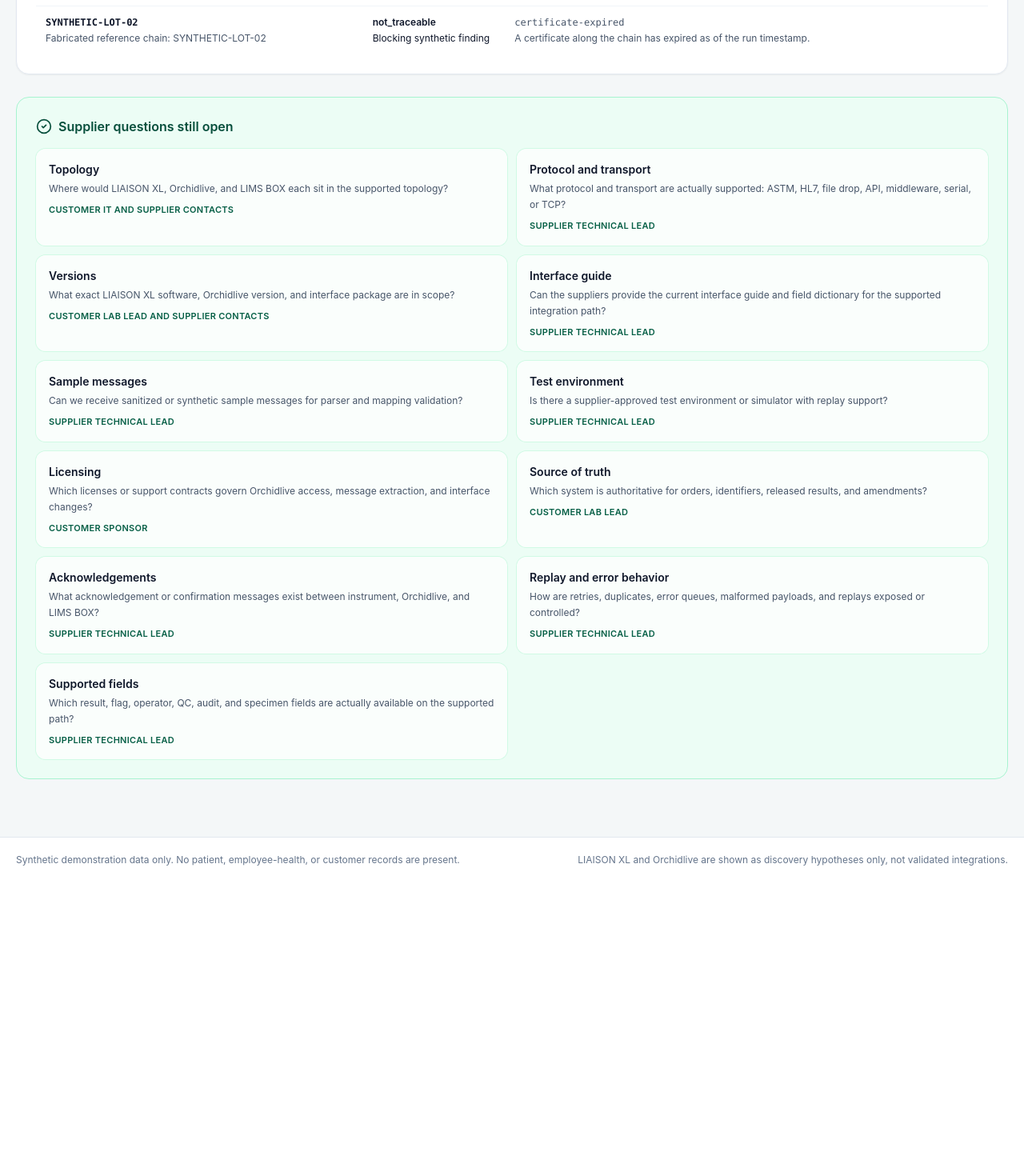
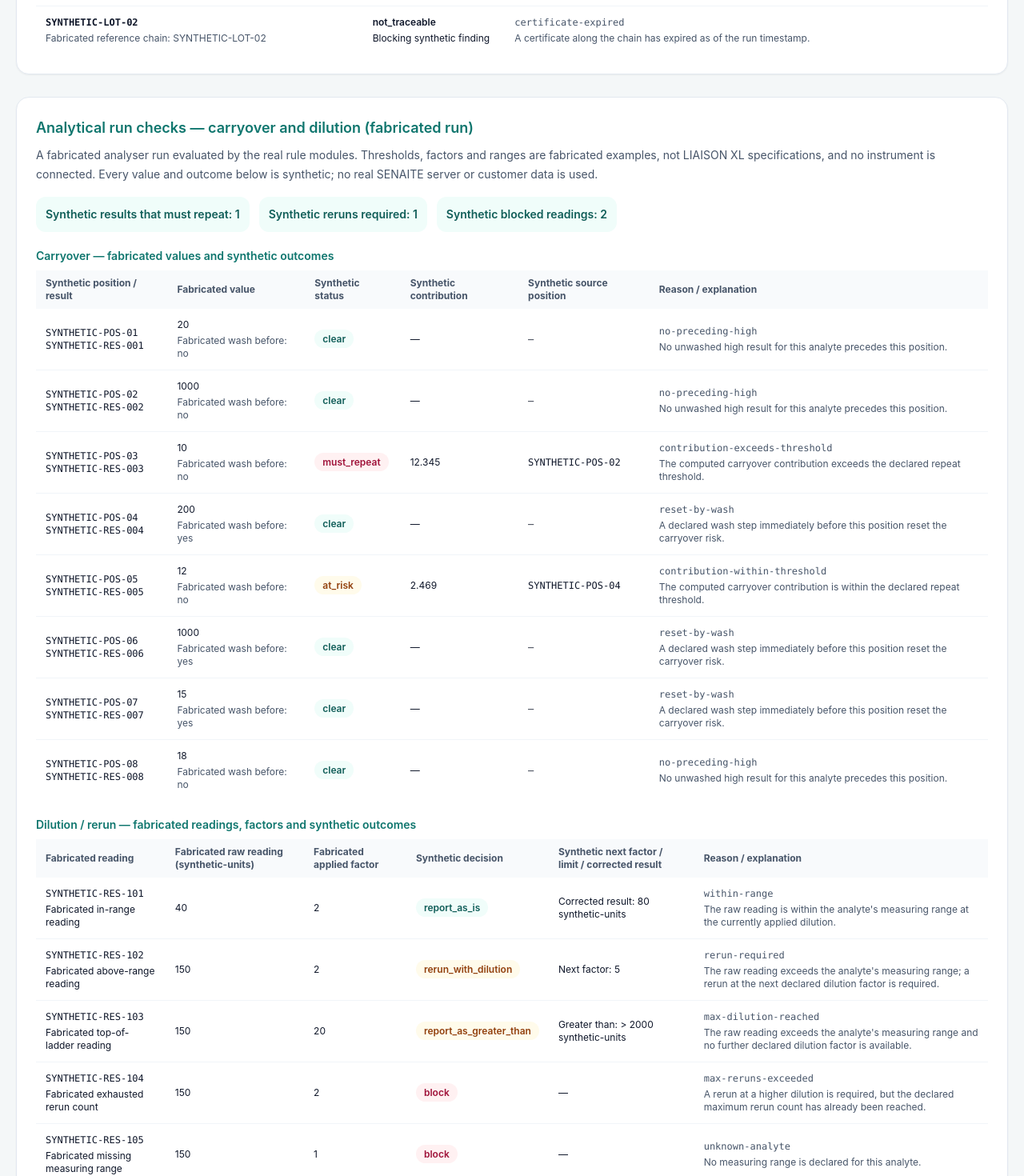
Before and after one commit to TombStoneDash/lims-box, a Next.js app: page /pilot/ohworks/instrument in a window 1280 px wide. Shown: the part 2800-4270 px from the top of the page at 80% size. Before the commit the page ends 3903 px from the top, so only its background shows below. Built offline with nearby package versions, Linux system fonts and the light colour scheme.

Commit message:
feat(ohworks): carryover-risk and dilution-rerun panel on the pilot instrument page
Built by Codex on Main Daisy (Hudson's ChatGPT account), queue job 287-lims-ohworks-analytical-run-checks-panel.

Co-Authored-By: Claude Fable 5.1 <noreply@anthropic.com>

```diff
--- a/app/pilot/ohworks/instrument/page.tsx
+++ b/app/pilot/ohworks/instrument/page.tsx
@@ -1,3 +1,4 @@
+import { buildPilotAnalyticalRunView } from '@/lib/ohworks-demo-analytical-run-view';
 import { buildPilotInstrumentReadinessView } from '@/lib/ohworks-demo-instrument-readiness-view';
 import { AlertOctagon, Cable, CheckCircle2, GitBranch, ShieldAlert } from 'lucide-react';
 import {
@@ -17,6 +18,7 @@ export default async function OHWorksInstrumentWorkbench({ searchParams }: PageP
   const params = searchParams ? await searchParams : undefined;
   const role = resolveRoleView(params?.role);
   const readiness = buildPilotInstrumentReadinessView();
+  const analyticalRun = buildPilotAnalyticalRunView();
 
   return (
     <div className="space-y-7">
@@ -178,6 +180,72 @@ export default async function OHWorksInstrumentWorkbench({ searchParams }: PageP
         ))}
       </section>
 
+      <section className="rounded-2xl border border-slate-200 bg-white p-6 shadow-sm">
+        <h2 className="text-lg font-semibold text-teal-700">Analytical run checks — carryover and dilution (fabricated run)</h2>
+        <p className="mt-2 text-sm leading-6 text-slate-600">
+          A fabricated analyser run evaluated by the real rule modules. Thresholds, factors and ranges are
+          fabricated examples, not LIAISON XL specifications, and no instrument is connected.
+          Every value and outcome below is synthetic; no real SENAITE server or customer data is used.
+        </p>
+        <div className="mt-4 flex flex-wrap gap-3 text-sm font-semibold text-teal-800">
+          <p className="rounded-xl bg-teal-50 p-3">Synthetic results that must repeat: {analyticalRun.counts.mustRepeat}</p>
+          <p className="rounded-xl bg-teal-50 p-3">Synthetic reruns required: {analyticalRun.counts.rerunsRequired}</p>
+          <p className="rounded-xl bg-teal-50 p-3">Synthetic blocked readings: {analyticalRun.counts.blocked}</p>
+        </div>
+        <div className="mt-5 overflow-x-auto">
+          <table className="w-full min-w-[900px] text-left text-xs">
+            <caption className="pb-2 text-left text-sm font-semibold text-teal-700">Carryover — fabricated values and synthetic outcomes</caption>
+            <thead className="bg-slate-50 text-slate-600">
+              <tr>
+                {['Synthetic position / result', 'Fabricated value', 'Synthetic status', 'Synthetic contribution', 'Synthetic source position', 'Reason / explanation'].map((title) => (
+                  <th key={title} scope="col" className="px-3 py-2">{title}</th>
+                ))}
+              </tr>
+            </thead>
+            <tbody className="divide-y divide-slate-100">
+              {analyticalRun.carryoverRows.map((row) => (
+                <tr key={row.resultId}>
+                  <th scope="row" className="px-3 py-3 font-mono font-normal">{row.positionId}<p>{row.resultId}</p></th>
+                  <td className="px-3 py-3">{row.value}<p className="mt-1 text-slate-600">Fabricated wash before: {row.washBefore ? 'yes' : 'no'}</p></td>
+                  <td className="px-3 py-3">
+                    <span className={`whitespace-nowrap rounded-full px-2.5 py-1 font-semibold ${row.status === 'clear' ? 'bg-teal-50 text-teal-800' : row.status === 'must_repeat' ? 'bg-rose-50 text-rose-800' : 'bg-amber-50 text-amber-800'}`}>{row.status}</span>
+                  </td>
+                  <td className="px-3 py-3">{row.contributionText}</td>
+                  <td className="px-3 py-3 font-mono">{row.sourcePositionText}</td>
+                  <td className="px-3 py-3 text-slate-600"><span className="font-mono">{row.reasonCode}</span><p className="mt-1">{row.explanation}</p></td>
+                </tr>
+              ))}
+            </tbody>
+          </table>
+        </div>
+        <div className="mt-5 overflow-x-auto">
+          <table className="w-full min-w-[900px] text-left text-xs">
+            <caption className="pb-2 text-left text-sm font-semibold text-teal-700">Dilution / rerun — fabricated readings, factors and synthetic outcomes</caption>
+            <thead className="bg-slate-50 text-slate-600">
+              <tr>
+                {['Fabricated reading', 'Fabricated raw reading (synthetic-units)', 'Fabricated applied factor', 'Synthetic decision', 'Synthetic next factor / limit / corrected result', 'Reason / explanation'].map((title) => (
+                  <th key={title} scope="col" className="px-3 py-2">{title}</th>
+                ))}
+              </tr>
+            </thead>
+            <tbody className="divide-y divide-slate-100">
+              {analyticalRun.dilutionRows.map((row) => (
+                <tr key={row.id}>
+                  <th scope="row" className="px-3 py-3 font-normal"><span className="font-mono">{row.id}</span><p className="mt-1">{row.label}</p></th>
+                  <td className="px-3 py-3">{row.rawReading}</td>
+                  <td className="px-3 py-3">{row.appliedDilutionFactor}</td>
+                  <td className="px-3 py-3">
+                    <span className={`whitespace-nowrap rounded-full px-2.5 py-1 font-semibold ${row.decision === 'block' ? 'bg-rose-50 text-rose-800' : row.decision === 'report_as_is' ? 'bg-teal-50 text-teal-800' : 'bg-amber-50 text-amber-800'}`}>{row.decision}</span>
+                  </td>
+                  <td className="px-3 py-3">{row.outcomeText}</td>
+                  <td className="px-3 py-3 text-slate-600"><span className="font-mono">{row.reasonCode}</span><p className="mt-1">{row.reason}</p></td>
+                </tr>
+              ))}
+            </tbody>
+          </table>
+        </div>
+      </section>
+
       <section className="rounded-2xl border border-emerald-200 bg-emerald-50 p-6">
         <div className="flex items-center gap-2 text-emerald-900">
           <CheckCircle2 className="h-5 w-5" />
--- /dev/null
+++ b/lib/ohworks-demo-analytical-run-view.ts
@@ -0,0 +1,84 @@
+import { evaluateCarryoverRisk, explainCarryoverReason, type CarryoverAssessment, type CarryoverRun } from './ohworks-carryover';
+import { evaluateDilutionRerun, explainDilutionRerunReason, type DilutionRerunOutcome, type DilutionRerunRequest } from './ohworks-dilution-rerun';
+
+export interface PilotAnalyticalRunFixture {
+  carryoverRun: CarryoverRun;
+  dilutionReadings: { id: string; label: string; request: DilutionRerunRequest }[];
+}
+
+/** Every identifier, reading, threshold, range and factor is fabricated. No instrument or server is used. */
+export function createPilotAnalyticalRunFixture(): PilotAnalyticalRunFixture {
+  const analyteCode = 'SYNTHETIC-ANALYTE-A';
+  return {
+    carryoverRun: {
+      rules: [{ analyteCode, highThreshold: 100, carryoverFactor: 0.012345, repeatThreshold: 5 }],
+      // Washes isolate the severe source, moderate source, and final washed low result.
+      results: [20, 1000, 10, 200, 12, 1000, 15, 18].map((value, index) => ({
+        resultId: `SYNTHETIC-RES-${String(index + 1).padStart(3, '0')}`,
+        position: index + 1, analyteCode, value, washBefore: [3, 5, 6].includes(index),
+      })),
+    },
+    dilutionReadings: [
+      { label: 'Fabricated in-range reading', rawReading: 40, appliedDilutionFactor: 2, rerunCount: 0, analyteCode },
+      { label: 'Fabricated above-range reading', rawReading: 150, appliedDilutionFactor: 2, rerunCount: 0, analyteCode },
+      { label: 'Fabricated top-of-ladder reading', rawReading: 150, appliedDilutionFactor: 20, rerunCount: 0, analyteCode },
+      { label: 'Fabricated exhausted rerun count', rawReading: 150, appliedDilutionFactor: 2, rerunCount: 3, analyteCode },
+      { label: 'Fabricated missing measuring range', rawReading: 150, appliedDilutionFactor: 1, rerunCount: 0, analyteCode: 'SYNTHETIC-ANALYTE-B' },
+    ].map((reading, index) => ({
+      id: `SYNTHETIC-RES-${String(index + 101).padStart(3, '0')}`,
+      label: reading.label,
+      request: {
+        result: { analyteCode: reading.analyteCode, unit: 'synthetic-units', rawReading: reading.rawReading, appliedDilutionFactor: reading.appliedDilutionFactor },
+        measuringRanges: [{ analyteCode, unit: 'synthetic-units', lowerLimit: 0, upperLimit: 100 }],
+        ladder: { analyteCode: reading.analyteCode, factors: [2, 5, 10, 20] },
+        maxDilutionFactor: 20,
+        rerunTracking: { rerunCount: reading.rerunCount, maxReruns: 3 },
+      },
+    })),
+  };
+}
+
+export interface PilotAnalyticalRunView {
+  carryoverRows: (CarryoverAssessment & {
+    position: number; positionId: string; value: number; washBefore: boolean;
+    contributionText: string; sourcePositionText: string; explanation: string;
+  })[];
+  dilutionRows: (DilutionRerunOutcome & {
+    id: string; label: string; rawReading: number; appliedDilutionFactor: number; outcomeText: string;
+  })[];
+  counts: { mustRepeat: number; rerunsRequired: number; blocked: number };
+}
+
+export function buildPilotAnalyticalRunView(): PilotAnalyticalRunView {
+  const fixture = createPilotAnalyticalRunFixture();
+  const positionId = (position: number) => `SYNTHETIC-POS-${String(position).padStart(2, '0')}`;
+  const carryoverRows = evaluateCarryoverRisk(fixture.carryoverRun).map((assessment, index) => {
+    const input = fixture.carryoverRun.results[index];
+    return {
+      ...assessment, position: input.position, positionId: positionId(input.position),
+      value: input.value as number, washBefore: input.washBefore,
+      contributionText: assessment.contribution === null ? '—' : assessment.contribution.toFixed(3),
+      sourcePositionText: assessment.sourcePosition === null ? '—' : positionId(assessment.sourcePosition),
+      explanation: explainCarryoverReason(assessment.reasonCode),
+    };
+  });
+  const dilutionRows = fixture.dilutionReadings.map(({ id, label, request }) => {
+    const outcome = evaluateDilutionRerun(request);
+    return {
+      ...outcome, id, label, rawReading: request.result.rawReading,
+      appliedDilutionFactor: request.result.appliedDilutionFactor,
+      reason: explainDilutionRerunReason(outcome.reasonCode),
+      outcomeText: outcome.nextDilutionFactor !== null ? `Next factor: ${outcome.nextDilutionFactor}`
+        : outcome.greaterThanLimit !== null ? `Greater than: > ${outcome.greaterThanLimit} synthetic-units`
+          : outcome.correctedResult !== null ? `Corrected result: ${outcome.correctedResult} synthetic-units` : '—',
+    };
+  });
+  return {
+    carryoverRows, dilutionRows,
+    counts: {
+      mustRepeat: carryoverRows.filter((row) => row.status === 'must_repeat').length,
+      rerunsRequired: dilutionRows.filter((row) => row.decision === 'rerun_with_dilution').length,
+      blocked: dilutionRows.filter((row) => row.decision === 'block').length,
+    },
+  };
+}
```
Also changed, not shown: 1 other file (tests, documents, lock files or other folders).
